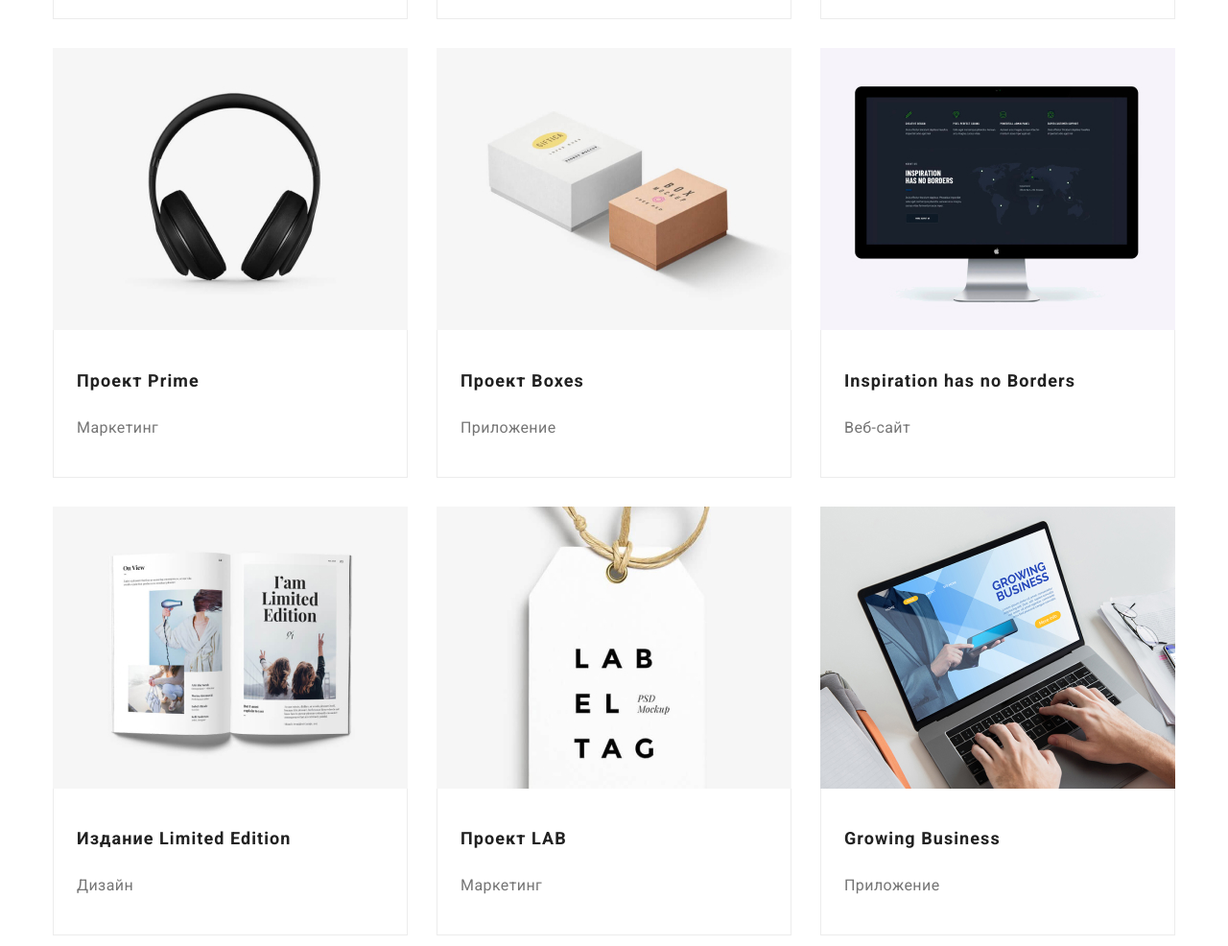
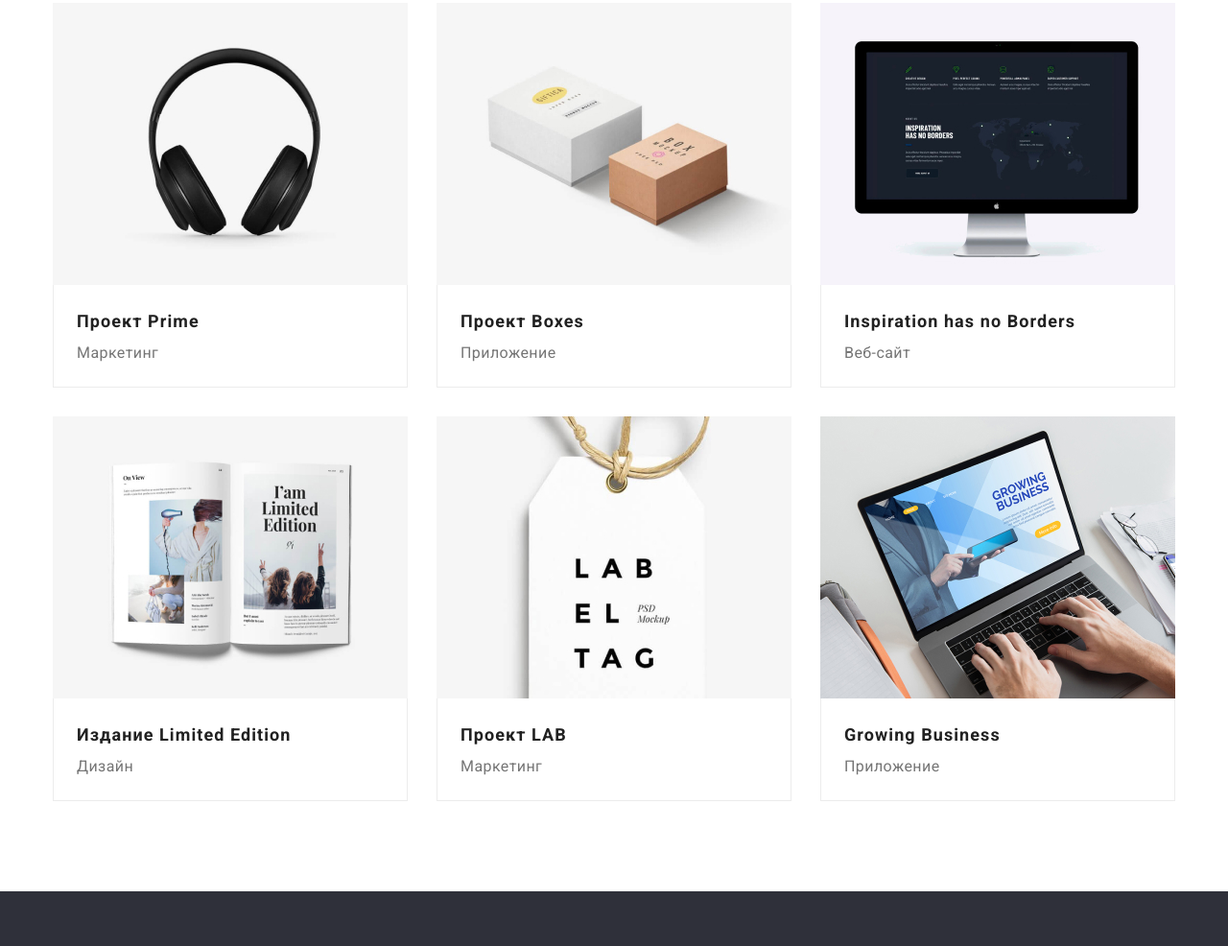
Before and after one commit to chillhaze/goit-markup-hw-03, a plain HTML site: page portfolio.html in a window 1280 px wide. Shown: the part 692-1678 px from the top of the page at 96% size. Drawn offline with nearby package versions, Linux system fonts and the light colour scheme.

Commit message:
minor fixes in margin and padding (user-style-agent)

```diff
--- a/css/common.css
+++ b/css/common.css
@@ -1,8 +1,3 @@
-/* * {
-  margin-block-start: inherit;
-  margin-block-end: inherit;
-} */
-
 ul,
 li {
   list-style-type: none;
@@ -24,6 +19,18 @@ h5,
 h6 {
   font-size: inherit;
   font-weight: 400;
+  margin-top: 0;
+  margin-bottom: 0;
+  margin-block-start: 0;
+  margin-block-end: 0;
+}
+
+/* Flat P parameters */
+p {
+  font-size: inherit;
+  font-weight: 400;
+  margin-block-start: 0;
+  margin-block-end: 0;
 }
 
 /* -----Variables----- */
--- a/css/portfolio.css
+++ b/css/portfolio.css
@@ -32,7 +32,7 @@
 
 /* ----Portfolio---- */
 .portfolio {
-  padding: 94px 0 64px;
+  padding: 94px 0;
 }
 
 /* ----Filter---- */
@@ -40,7 +40,6 @@
 .filter {
   display: flex;
   justify-content: center;
-  padding-bottom: 50px;
 }
 
 .filter-item {
@@ -58,13 +57,17 @@
   display: flex;
   justify-content: space-between;
   flex-wrap: wrap;
+  margin-top: 50px;
 }
 
-/* check how to do half border */
 .portfolio-item {
   margin-bottom: 30px;
 
   text-align: left;
+}
+
+.portfolio-item.last-item {
+  margin-bottom: 0;
 }
 
 .item-image {
--- a/portfolio.html
+++ b/portfolio.html
@@ -166,7 +166,7 @@
                 </div>
               </a>
             </li>
-            <li class="portfolio-item">
+            <li class="portfolio-item last-item">
               <a href="">
                 <img
                   class="item-image no-gap"
@@ -180,7 +180,7 @@
                 </div>
               </a>
             </li>
-            <li class="portfolio-item">
+            <li class="portfolio-item last-item">
               <a href="">
                 <img
                   class="item-image no-gap"
@@ -194,7 +194,7 @@
                 </div>
               </a>
             </li>
-            <li class="portfolio-item">
+            <li class="portfolio-item last-item">
               <a href="">
                 <img
                   class="item-image no-gap"
```
